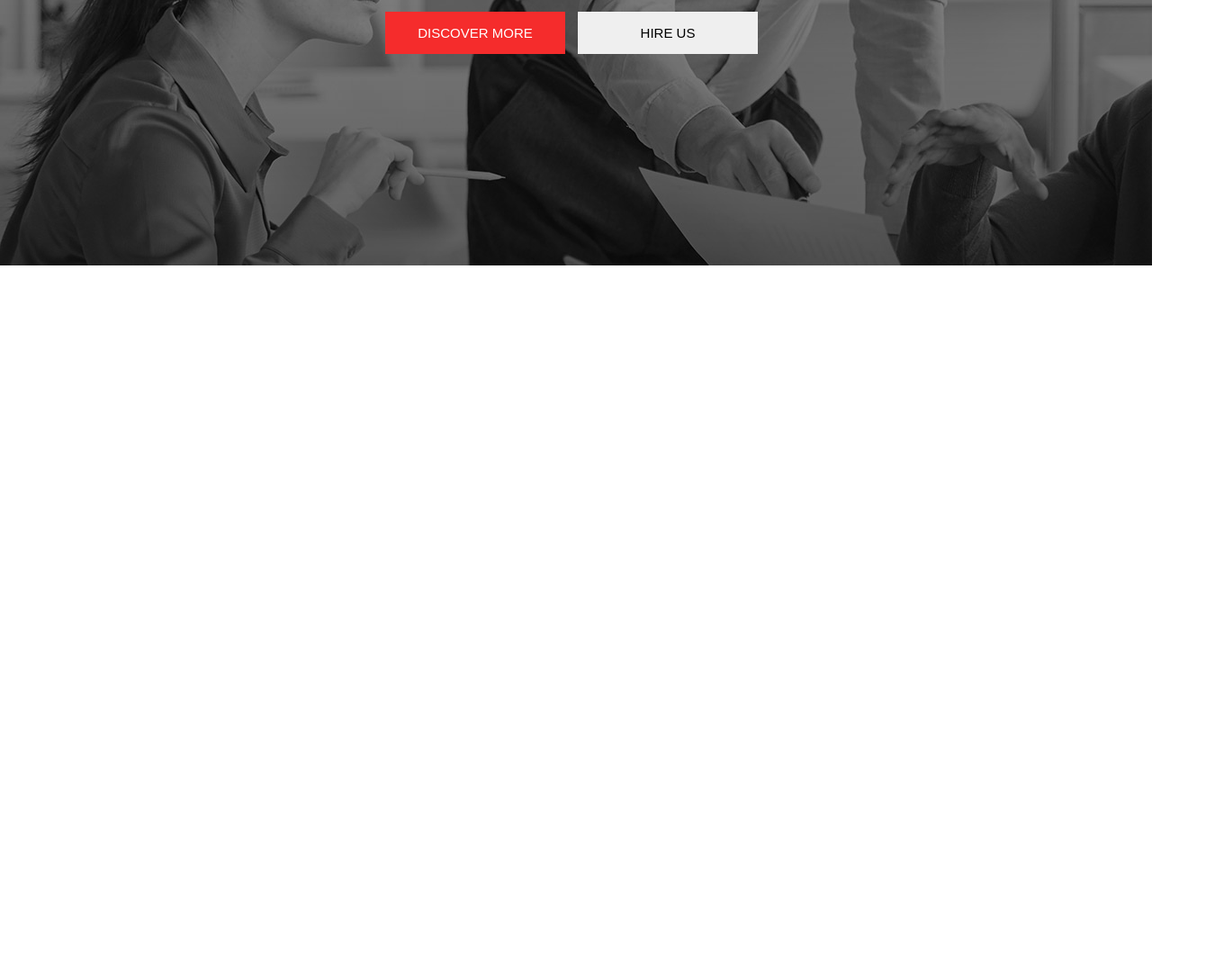
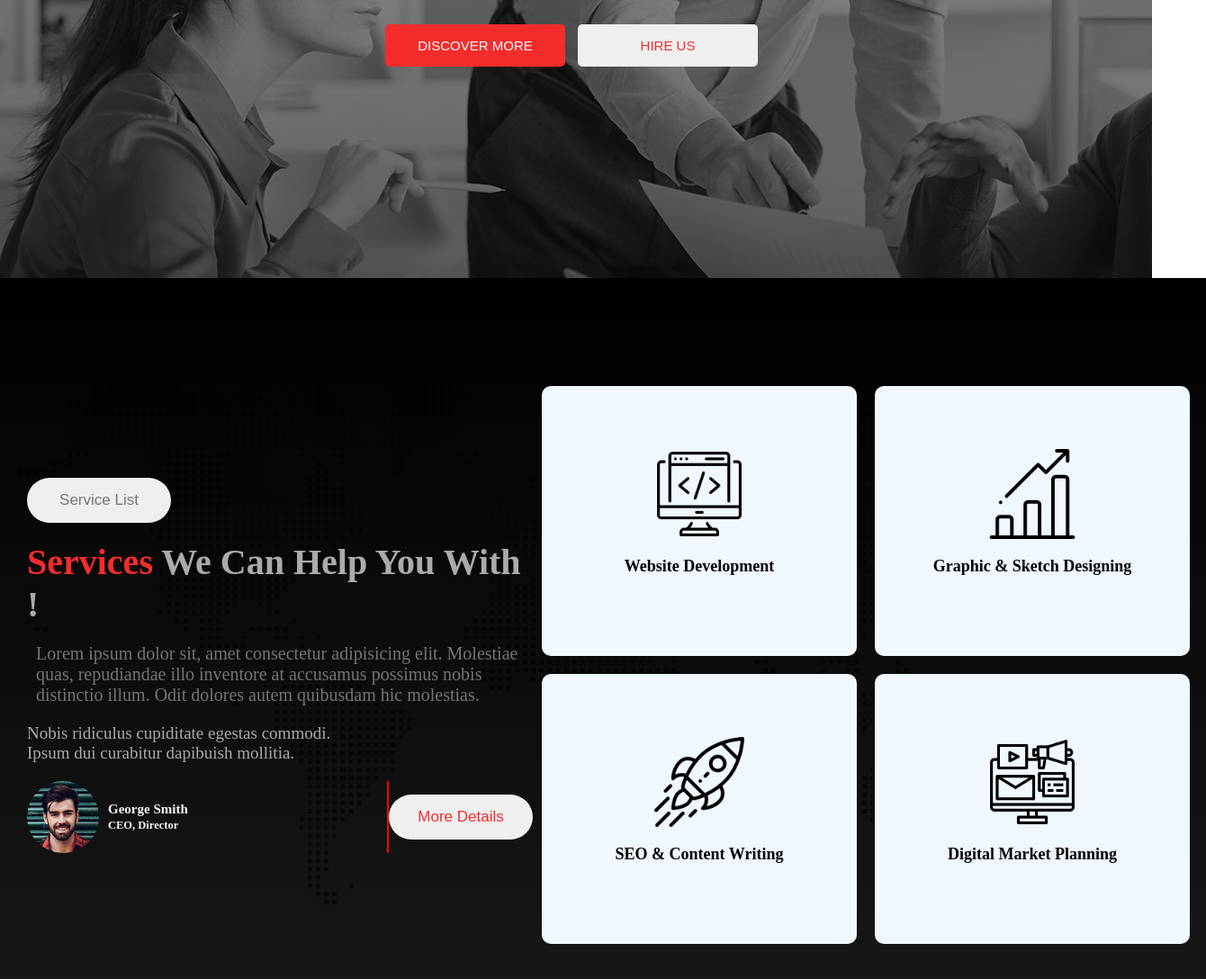
Before and after one commit to ProdipKumarShil/PH-practice-digital-agency, a plain HTML site: page index.html in a window 1280 px wide. Shown: the part 594-1682 px from the top of the page at 90% size, 1340 px wide, since content can reach past the window. Before the commit the page ends 889 px from the top, so only its background shows below. Drawn offline with Linux system fonts and the light colour scheme.

Commit message:
service section added,  navbar color fix and nav-logo padding added

```diff
--- a/index.html
+++ b/index.html
@@ -1,5 +1,6 @@
 <!DOCTYPE html>
 <html lang="en">
+
 <head>
     <meta charset="UTF-8">
     <meta http-equiv="X-UA-Compatible" content="IE=edge">
@@ -7,6 +8,7 @@
     <title>Digital Agency</title>
     <link rel="stylesheet" href="style.css">
 </head>
+
 <body>
     <header>
         <div class="header-container">
@@ -28,14 +30,65 @@
         <section class="banner-section">
             <div class="banner-content">
                 <h1 class="banner-title"><span class="primary-color">Digital</span> Agency You <br> Can Rely Upon !</h1>
-                <p class="banner-description">Lorem ipsum dolor sit amet consectetur, adipisicing elit. Aperiam qui rerum odio magnam cumque repellendus molestias reiciendis. Incidunt, esse tenetur.</p>
+                <p class="banner-description">Lorem ipsum dolor sit amet consectetur, adipisicing elit. Aperiam qui
+                    rerum odio magnam cumque repellendus molestias reiciendis. Incidunt, esse tenetur.</p>
                 <div class="buttons">
                     <button class="btn btn-primary">Discover More</button>
-                    <button class="btn btn-secondary">Hire Us</button>
+                    <button class="btn btn-secondary primary-color">Hire Us</button>
+                </div>
+            </div>
+        </section>
+        <section class="service-section">
+            <div class="service-content-container">
+                <div class="service-content">
+                    <button class="service-btn round-btn">Service List</button>
+                    <h1 class="service-content-title"><span class="primary-color">Services</span> We Can Help You With !
+                    </h1>
+                    <p class="service-content-des">Lorem ipsum dolor sit, amet consectetur adipisicing elit. Molestiae
+                        quas, repudiandae illo inventore at accusamus possimus nobis distinctio illum. Odit dolores
+                        autem quibusdam hic molestias.</p>
+                    <ul>
+                        <li class="service-list">Nobis ridiculus cupiditate egestas commodi.</li>
+                        <li class="service-list">Ipsum dui curabitur dapibuish mollitia.</li>
+                    </ul>
+                    <div class="owner-details">
+                        <div class="owner-logo-container">
+                            <img src="./asset/image/author.jpg" alt="" class="author-img">
+                            <h5 class="author-description">George Smith <br><small>CEO, Director</small></h5>
+                        </div>
+                        <div class="owner-btn-section">
+                            <button class="round-btn primary-color">More Details</button>
+                        </div>
+                    </div>
+                </div>
+            </div>
+            <div class="service-logo-container">
+                <div class="logo-content-container">
+                    <div class="logo-container">
+                        <div class="logo-1">
+                            <img src="./asset/icons/coding.png" alt="" class="service-logo">
+                            <h5 class="logo-header">Website Development</h5>
+                        </div>
+                        <div class="logo-1">
+                            <img src="./asset/icons/bar-chart.png" alt="" class="service-logo">
+                            <h5 class="logo-header">Graphic & Sketch Designing</h5>
+                        </div>
+                    </div>
+                    <div class="logo-container">
+                        <div class="logo-1">
+                            <img src="./asset/icons/startup.png" alt="" class="service-logo">
+                            <h5 class="logo-header">SEO & Content Writing</h5>
+                        </div>
+                        <div class="logo-1">
+                            <img src="./asset/icons/digital-marketing.png" alt="" class="service-logo">
+                            <h5 class="logo-header">Digital Market Planning</h5>
+                        </div>
+                    </div>
                 </div>
             </div>
         </section>
     </main>
     <footer></footer>
 </body>
+
 </html>
--- a/style.css
+++ b/style.css
@@ -5,8 +5,11 @@
 .header-container{
     display: flex;
     justify-content: space-around;
-    padding: 20px ;
-    background-color: #ababab;
+    padding: 10px ;
+    background-color: #d8d8d8;
+}
+.header-logo{
+    margin-top: 13px;
 }
 .nav-items{
     display: flex;
@@ -14,7 +17,7 @@
 .item{
     list-style: none;
     padding: 10px;
-    font-size: 25px;
+    font-size: 20px;
 }
 .primary-color{
     color: rgb(245, 44, 44);
@@ -51,8 +54,105 @@
     text-transform: uppercase;
     border: none;
     margin-top: 20px;
+    border-radius: 5px;
 }
 .btn-primary{
     background-color: rgb(245, 44, 44);
     color: white;
 }
+/* service section */
+.service-logo{
+    width: 100px;
+    height: 100px;
+}
+.service-section{
+    background-image: url("./asset/image/footer-bg.png"), linear-gradient(rgba(0,0,0,1), rgba(0,0,0,0.9));
+    background-blend-mode: overlay;
+    width: 100%;
+    height: 100vh;
+    background-repeat: no-repeat;
+    display: flex;
+    justify-content: space-between;
+    padding: 30px;
+}
+.service-content-container{
+    color: whitesmoke;
+    display: flex;
+    justify-content: center;
+    align-items: center;
+}
+.round-btn{
+    width: 160px;
+    padding: 15px;
+    border: none;
+    font-size: 17px;
+    font-weight: 500;
+    border-radius: 30px;
+}
+.service-btn{
+    color: #757575;
+}
+.service-content-title{
+    font-size: 40px;
+    margin: 20px auto;
+    color: #ababab;
+}
+.service-content-des{
+    width: 550px;
+    font-size: 20px;
+    color: #757575;
+    font-weight: 500;
+    margin-left: 10px;
+}
+ul{
+    margin: 20px 0 20px 0;
+}
+.service-list{
+    list-style: none;
+    font-size: 19px;
+    color: #ababab;
+}
+.owner-details{
+    display: flex;
+    justify-content: space-between;
+    align-items: center;
+}
+.author-img{
+    width: 80px;
+    height: 80px;
+    border-radius: 50%;
+    margin-right: 10px;
+}
+.owner-logo-container{
+    display: flex;
+    align-items: center;
+    width: 400px;
+    border-right: 2px solid red;
+}
+.author-description{
+    font-size: 15px;
+}
+.service-logo-container{
+    margin-right: 50px;
+    display: flex;
+    align-items: center;
+}
+.logo-1{
+    width: 350px;
+    height: 300px;
+    background-color: aliceblue;
+    margin: 10px;
+    border-radius: 10px;
+    display: flex;
+    justify-content: center;
+    flex-direction: column;
+    align-items: center;
+}
+.logo-container{
+    display: flex;
+    flex-direction: row;
+}
+.logo-header{
+    font-size: 18px;
+    margin: 20px;
+}
```
